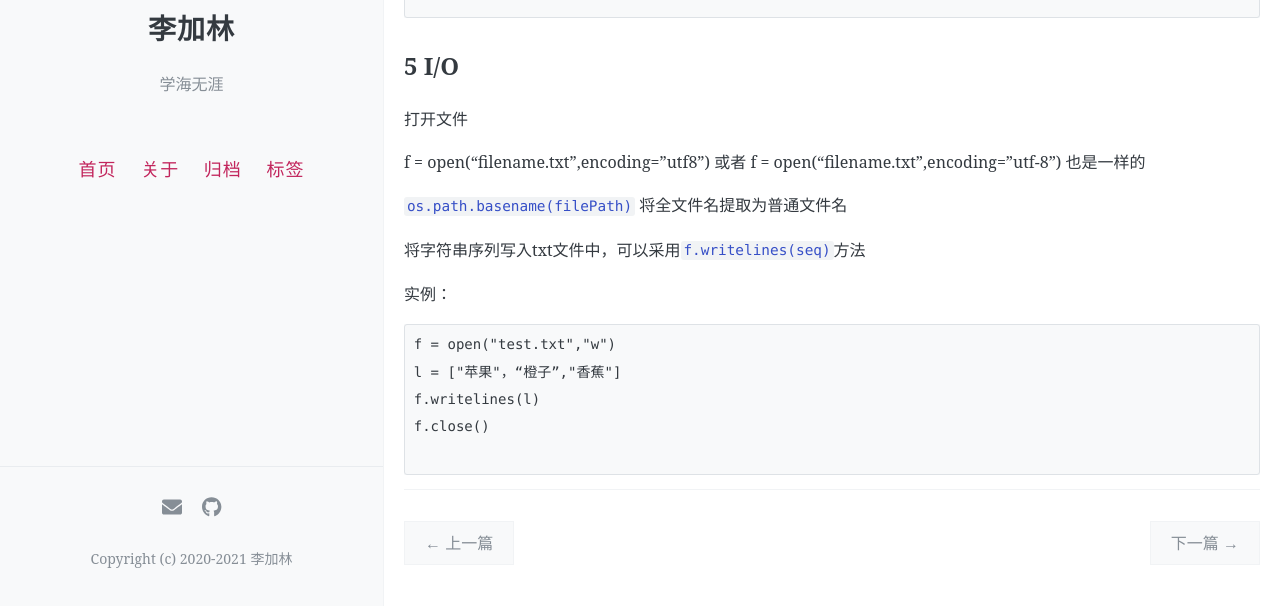
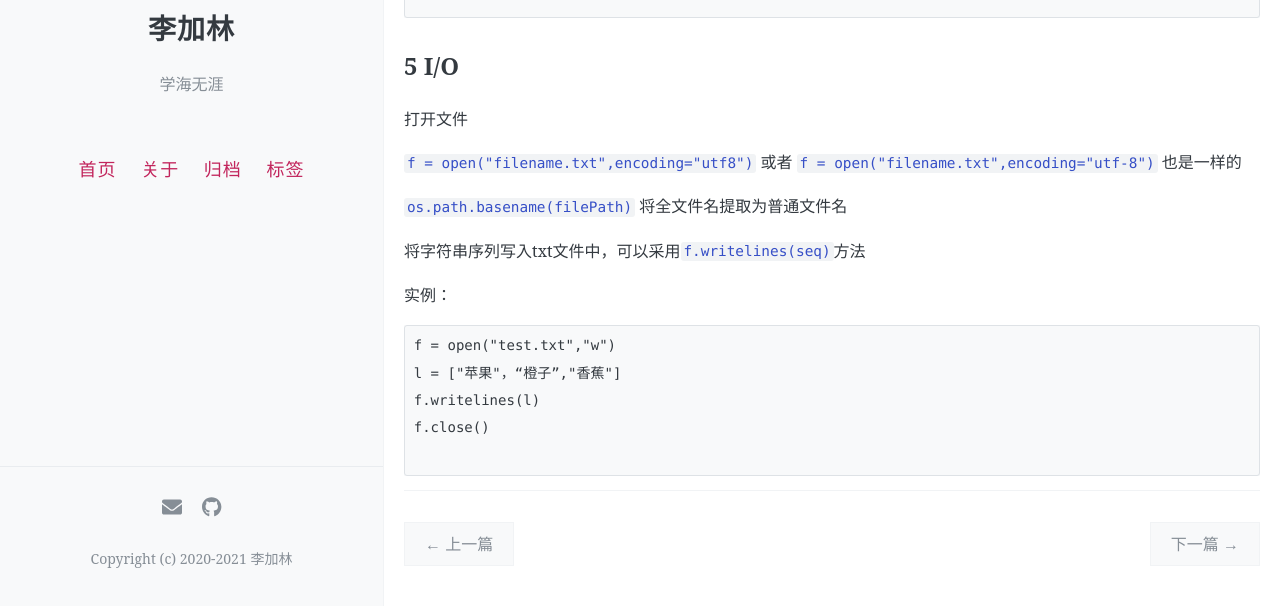
Before and after one commit to karinlee1988/karinlee1988.github.io, a Jekyll site: the page built from _posts/2020-06-28-python_standard.md, in a window 1280 px wide and 900 px high, scrolled down 9722 px, cut to the strip 294-900 px from the top of the window. Built offline with Jekyll 4.4.1, drawn with Linux system fonts in a browser that asks for light colours; comment, search, counter and statistics services are not loaded.

Commit message:
修改笔记格式

```diff
--- a/_posts/2020-06-28-python_standard.md
+++ b/_posts/2020-06-28-python_standard.md
@@ -461,9 +461,9 @@ None
 
 打开文件
 
-f = open("filename.txt",encoding="utf8")
+`f = open("filename.txt",encoding="utf8")`
 或者
-f = open("filename.txt",encoding="utf-8")
+`f = open("filename.txt",encoding="utf-8")`
 也是一样的
 
 `os.path.basename(filePath)` 将全文件名提取为普通文件名
```
Also changed, not shown: _posts/2020-06-28-learn_openpyxl.md (+5 -2 lines).
